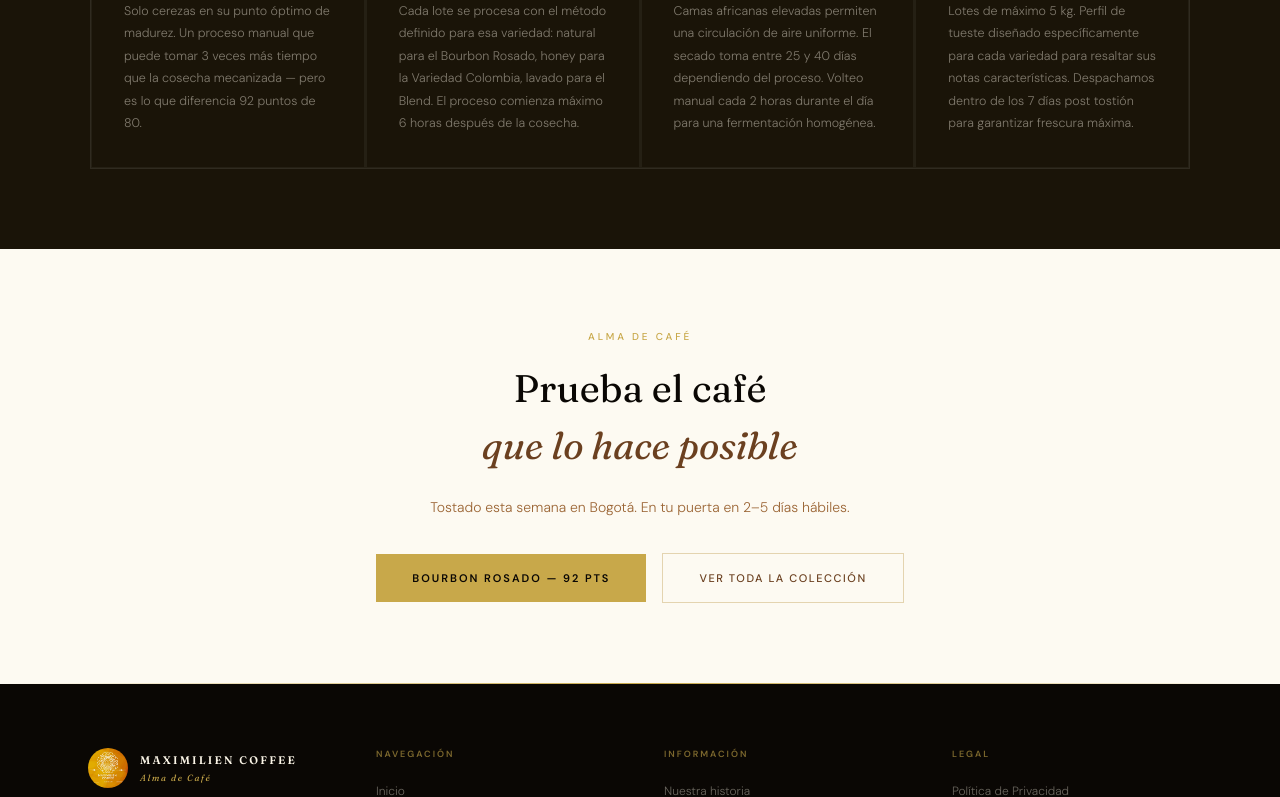
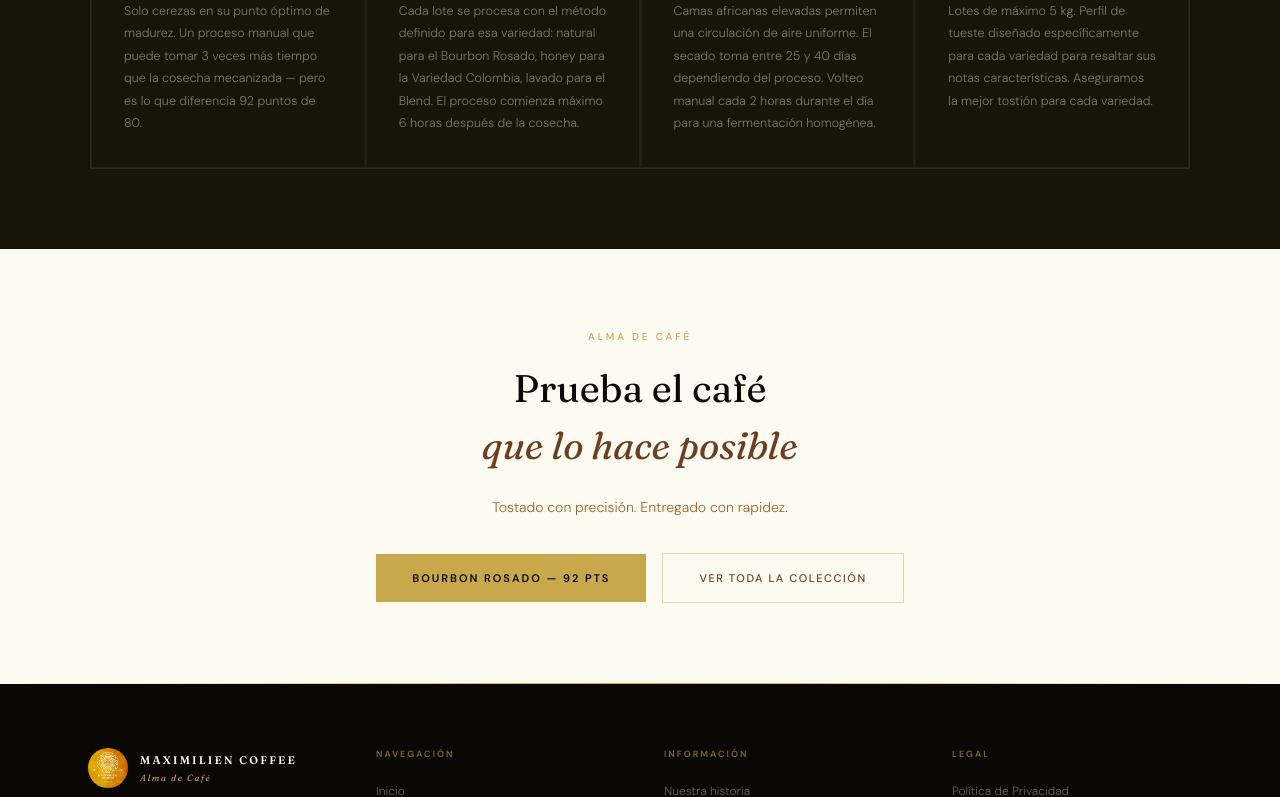
Before and after one commit to fmendezind-create/maximilien-coffee-web, a Next.js app: page /origen in a window 1280 px wide. Shown: the part 3327-4124 px from the top of the page. Built offline with nearby package versions, Linux system fonts and the light colour scheme.

Commit message:
Update origen-client.tsx

```diff
--- a/src/components/origen/origen-client.tsx
+++ b/src/components/origen/origen-client.tsx
@@ -42,7 +42,7 @@ const PROCESO = [
   { num: "01", title: "Cosecha selectiva", body: "Solo cerezas en su punto óptimo de madurez. Un proceso manual que puede tomar 3 veces más tiempo que la cosecha mecanizada — pero es lo que diferencia 92 puntos de 80." },
   { num: "02", title: "Procesamiento en finca", body: "Cada lote se procesa con el método definido para esa variedad: natural para el Bourbon Rosado, honey para la Variedad Colombia, lavado para el Blend. El proceso comienza máximo 6 horas después de la cosecha." },
   { num: "03", title: "Secado controlado", body: "Camas africanas elevadas permiten una circulación de aire uniforme. El secado toma entre 25 y 40 días dependiendo del proceso. Volteo manual cada 2 horas durante el día para una fermentación homogénea." },
-  { num: "04", title: "Tostión en Bogotá", body: "Lotes de máximo 5 kg. Perfil de tueste diseñado específicamente para cada variedad para resaltar sus notas características. Despachamos dentro de los 7 días post tostión para garantizar frescura máxima." },
+  { num: "04", title: "Tostión en Bogotá", body: "Lotes de máximo 5 kg. Perfil de tueste diseñado específicamente para cada variedad para resaltar sus notas características. Aseguramos la mejor tostión para cada variedad." },
 ];
 
 export function OrigenClient() {
@@ -238,7 +238,7 @@ export function OrigenClient() {
             Prueba el café<br /><em className="italic text-brown">que lo hace posible</em>
           </h2>
           <p className="text-[14px] font-light text-brown-light leading-[1.85] mb-8">
-            Tostado esta semana en Bogotá. En tu puerta en 2–5 días hábiles.
+            Tostado con precisión. Entregado con rapidez.
           </p>
           <div className="flex flex-col sm:flex-row items-center justify-center gap-4">
             <Link
```
